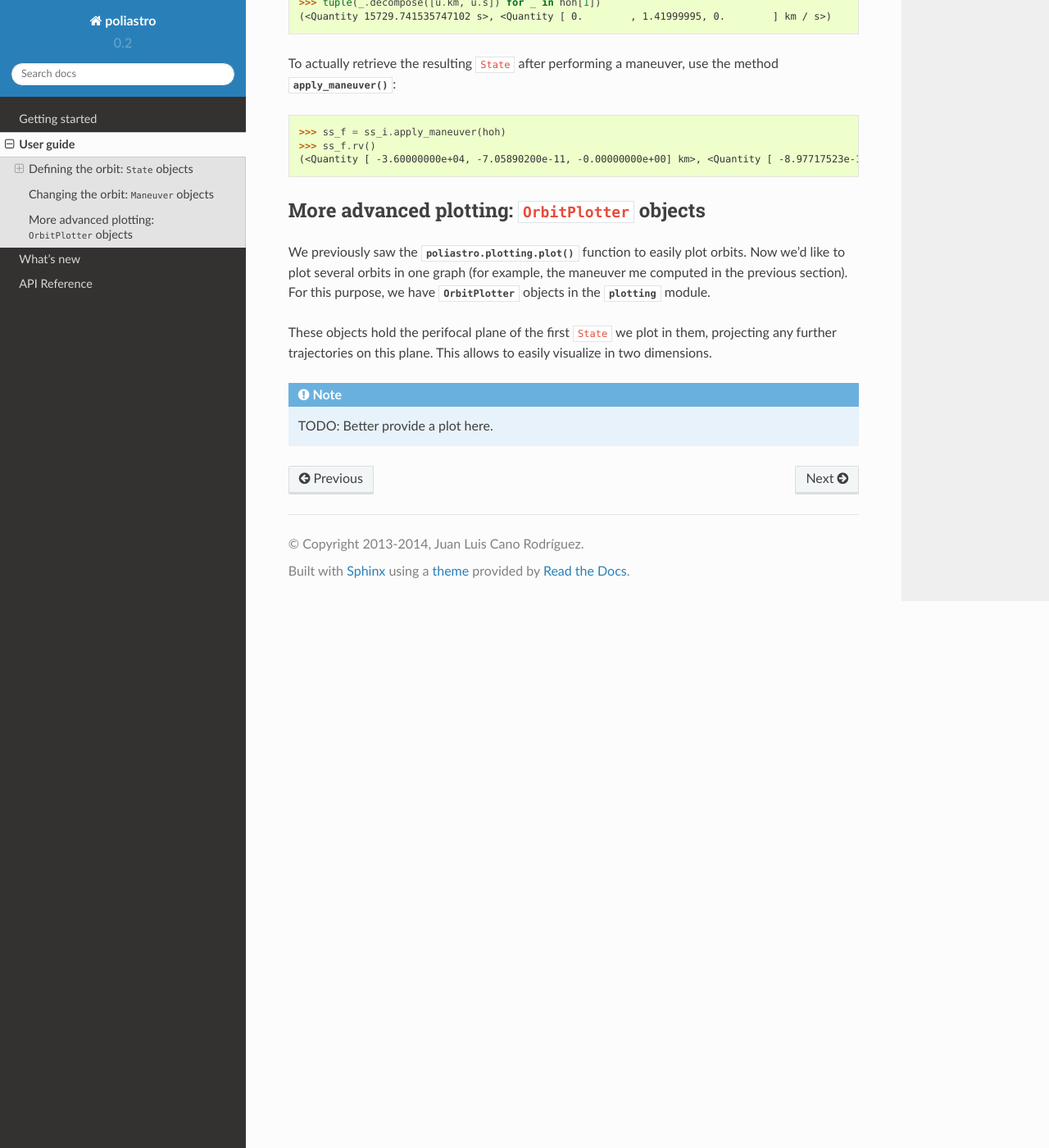
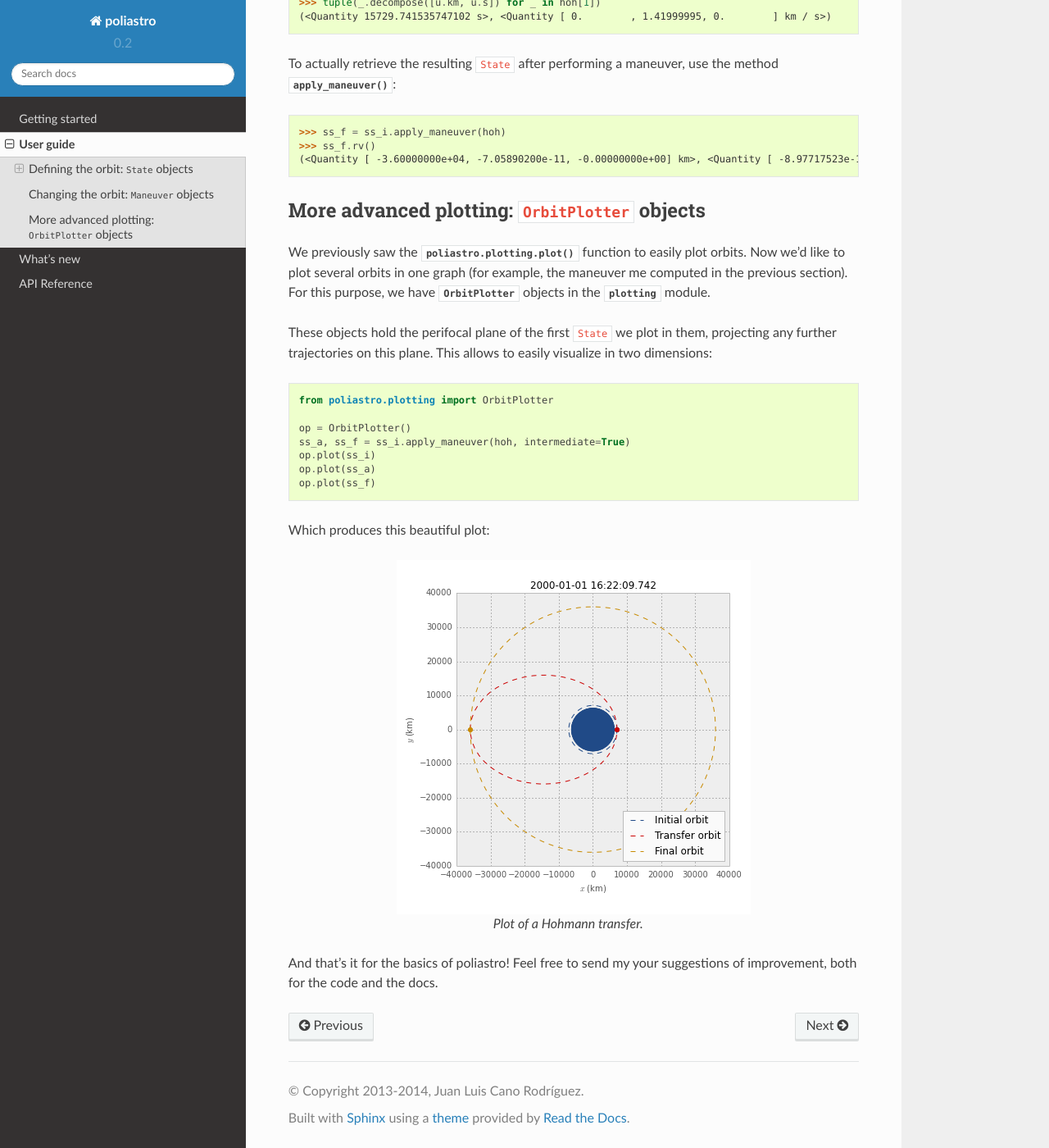
Before and after one commit to poliastro/poliastro, a Sphinx documentation site: the page built from docs/source/user_guide.rst, in a window 1280 px wide and 1400 px high, scrolled down 3122 px. Shown: the whole window at 82% size. Built offline with Sphinx 7.4.7 and the Read the Docs theme 2.0.0, drawn with Linux system fonts in a browser that asks for light colours.

Commit message:
Finished user guide

```diff
--- /dev/null
+++ b/docs/source/_static/css/custom.css
@@ -0,0 +1,17 @@
+@import url("theme.css");
+
+.rst-content .figure .caption {
+    background-color: #f5f5f5;
+    border-bottom: 1px solid #eee;
+    font-size: 0.9em;
+    padding: 0 10px 5px;
+}
+
+.rst-content .align-center {
+    margin: 0 auto;
+    text-align: center;
+}
+
+.rst-content .rubric {
+    font-weight: bold;
+}
--- a/docs/source/conf.py
+++ b/docs/source/conf.py
@@ -62,7 +62,7 @@ copyright = u'2013-2014, Juan Luis Cano Rodríguez'
 # The short X.Y version.
 version = '0.2'
 # The full version, including alpha/beta/rc tags.
-release = '0.2-dev'
+release = '0.2.0-dev'
 
 # The language for content autogenerated by Sphinx. Refer to documentation
 # for a list of supported languages.
@@ -121,6 +121,9 @@ html_theme_path = [sphinx_rtd_theme.get_html_theme_path()]
 # The name for this set of Sphinx documents.  If None, it defaults to
 # "<project> v<release> documentation".
 #html_title = None
+
+# HTML style
+html_style = os.path.join("css", "custom.css")
 
 # A shorter title for the navigation bar.  Default is the same as html_title.
 #html_short_title = None
--- a/docs/source/index.rst
+++ b/docs/source/index.rst
@@ -36,8 +36,9 @@ BSD license, hence allowing commercial use of the library.
 .. code-block:: python
 
     from poliastro.examples import molniya
+    from poliastro.plotting import plot
 
-    molniya.plot()
+    plot(molniya)
 
 poliastro relies on some Fortran subroutines written by David A. Vallado for
 his book "Fundamentals of Astrodynamics and Applications" and available on
--- a/docs/source/user_guide.rst
+++ b/docs/source/user_guide.rst
@@ -179,6 +179,25 @@ have :py:class:`~poliastro.plotting.OrbitPlotter` objects in the
 
 These objects hold the perifocal plane of the first ``State`` we plot in
 them, projecting any further trajectories on this plane. This allows to
-easily visualize in two dimensions.
+easily visualize in two dimensions:
 
-.. note:: TODO: Better provide a plot here.
+.. code-block:: python
+
+    from poliastro.plotting import OrbitPlotter
+
+    op = OrbitPlotter()
+    ss_a, ss_f = ss_i.apply_maneuver(hoh, intermediate=True)
+    op.plot(ss_i)
+    op.plot(ss_a)
+    op.plot(ss_f)
+
+Which produces this beautiful plot:
+
+.. figure:: _static/hohmann.png
+   :align: center
+   :alt: Hohmann transfer
+
+   Plot of a Hohmann transfer.
+
+And that's it for the basics of poliastro! Feel free to send my your
+suggestions of improvement, both for the code and the docs.
```
Also changed, not shown: docs/source/_static/hohmann.png (added).
